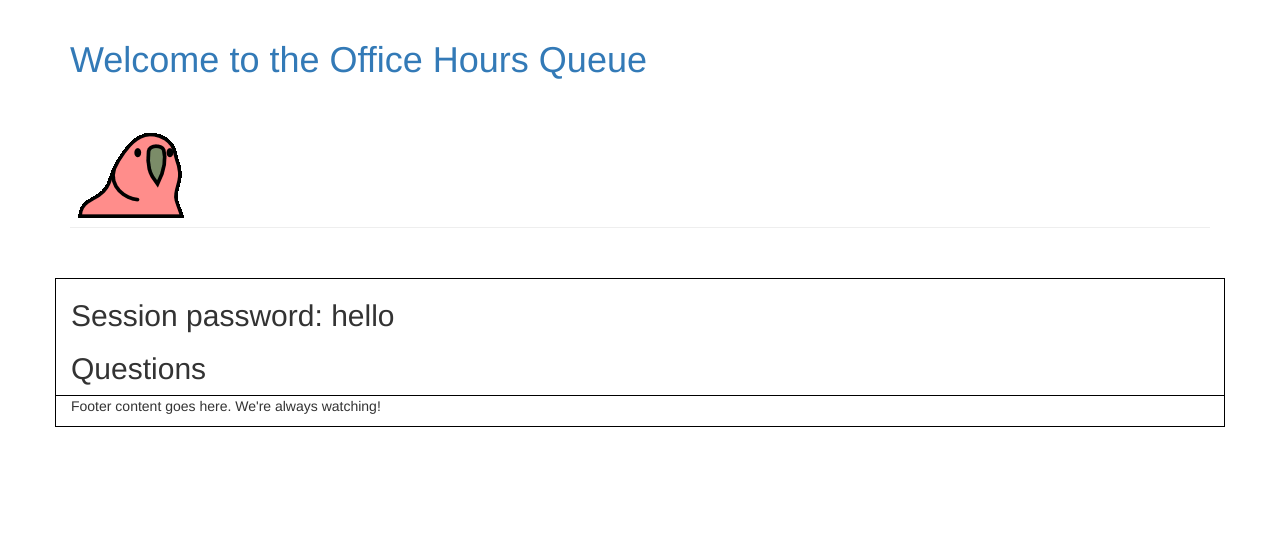
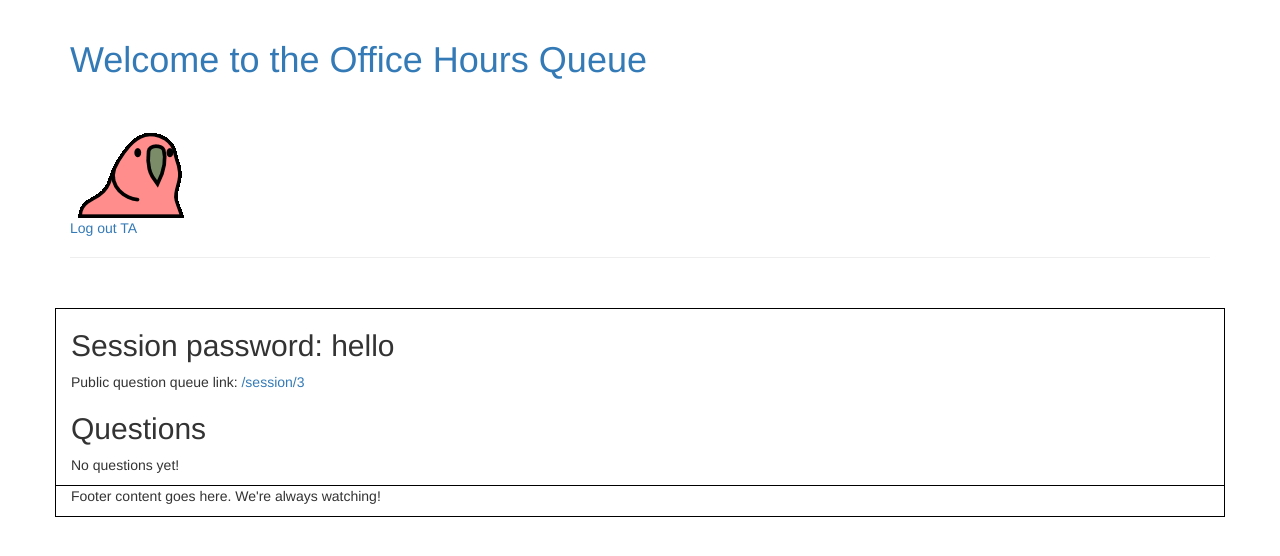
Before and after one commit to madsilva/hackisu-2017-officehours, a Django app: page /ta_dashboard in a window 1280 px wide. Shown: the top 556 px of the page. Run offline with Django 3.2, Linux system fonts and the light colour scheme; a user stored in the database is signed in; data comes from the database, SQL or seed files in the repository; both versions use the stored data as it was after the commit; some libraries are stand-ins or nearby versions.

Commit message:
add logout button for TAs

```diff
--- a/officehours/classes/templates/classes/base.html
+++ b/officehours/classes/templates/classes/base.html
@@ -24,7 +24,10 @@
     <div class="col-sm-12">
       <header class="page-header">
         <h1><a href="/">Welcome to the Office Hours Queue</a></h1>
-        <img src="{% static "classes/parrot.gif" %}">
+        <img src="{% static "classes/parrot.gif" %}" />
+          {% if user.is_authenticated %}
+          <p><a href="{% url 'logout' %}">Log out TA</a></p>
+          {% endif %}
     </div>
   </div>
 </div>
--- a/officehours/classes/templates/classes/ta_dashboard.html
+++ b/officehours/classes/templates/classes/ta_dashboard.html
@@ -1,16 +1,21 @@
 {% extends 'classes/base.html' %}
 {% block content %}
 
-{% if session_exists == "false" %}
-<form action="{% url 'create_session' %}">
-    <input type="submit" value="Create Session">
-</form>
+{% if session_exists %}
+    <h2>Session password: {{ session.password }}</h2>
+    <p>Public question queue link: <a href="{% url 'session_detail_view' session.pk %}">{% url 'session_detail_view' session.pk %}</a></p>
+    <h2>Questions</h2>
+    {% if question_list %}
+        {% for question in question_list %}
+            <p>{{ question.text }} asked by {{ question.student }} at {{ question.time }}</p>
+        {% endfor %}
+    {% else %}
+    <p>No questions yet!</p>
+    {% endif %}
 {% else %}
-<h2>Session password: {{ session.password }}</h2>
-<h2>Questions</h2>
-{% for question in question_list %}
-<p>{{ question.text }} asked by {{ question.student }} at {{ question.time }}</p>
-{% endfor %}
+    <form action="{% url 'create_session' %}" method="get">
+        <input type="submit" value="Create Session">
+    </form>
 {% endif %}
 
 {% endblock %}
--- a/officehours/classes/views.py
+++ b/officehours/classes/views.py
@@ -37,8 +37,6 @@ def ta_dashboard(request):
         context['session_exists'] = 'true'
         context['session'] = Session.objects.get(owned_by=current_user)
         context['question_list'] = Question.objects.filter(session=context['session']).all()
-    else:
-        context['session_exists'] = 'false'
 
     return render(request, 'classes/ta_dashboard.html', context)
 
--- a/officehours/officehours/urls.py
+++ b/officehours/officehours/urls.py
@@ -21,7 +21,7 @@ from django.contrib.auth import views as auth_views
 
 urlpatterns = [
     url(r'^login/$', auth_views.login, name='login'),
-    url(r'^logout/$', auth_views.logout, name='logout'),
+    url(r'^logout/$', auth_views.logout, {'next_page': '/'}, name='logout'),
     url(r'^admin/', admin.site.urls),
     url(r'^', include('classes.urls')),
 ] + static(settings.STATIC_URL, document_root=settings.STATIC_ROOT)
```
Also changed, not shown: officehours/classes/templates/classes/session_detail.html (+11 -6 lines), officehours/db.sqlite3.
